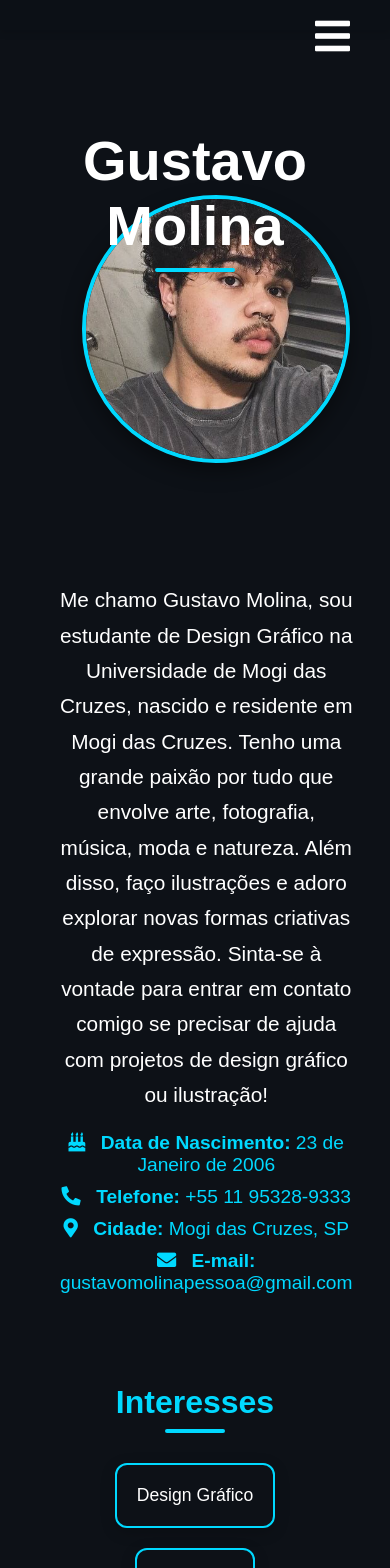
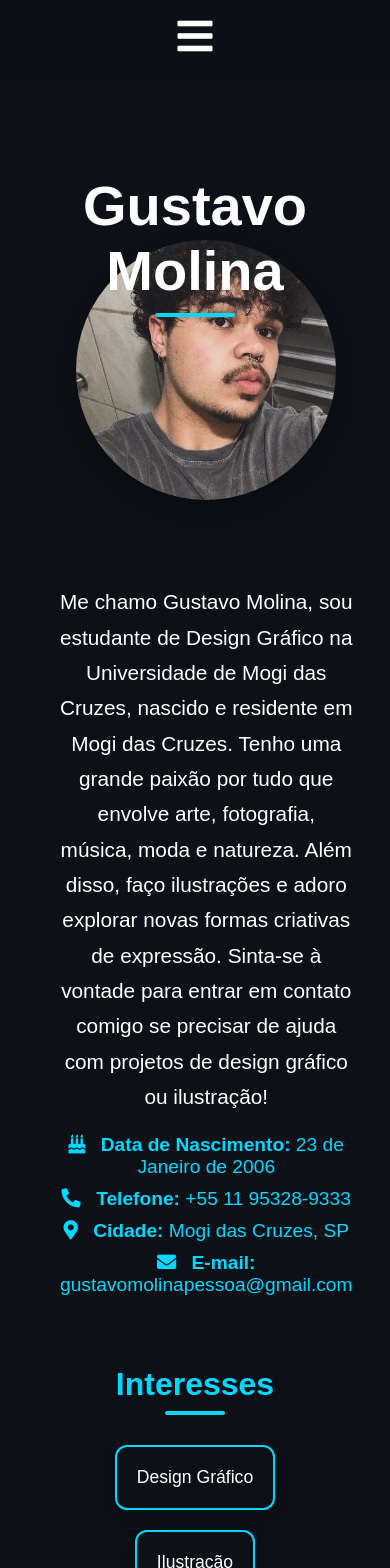
Before and after one commit to biondi06/portifolio, a React (Create React App) app: page /about in a window 390 px wide. Shown: the top 1568 px of the page. Built offline with nearby package versions, Linux system fonts and the light colour scheme.

Commit message:
mobile final acho

```diff
--- a/src/styles.css
+++ b/src/styles.css
@@ -28,37 +28,40 @@ a {
 
 a:hover {
   color: var(--hover-pink);
+  transform: scale(1.1); /* Leve aumento no hover */
 }
 
-/* Menu de navegação centralizado */
+/* Menu de navegação */
 .navbar {
-  background: rgba(13, 17, 23, 0.8); /* Fundo escuro com opacidade */
+  background: rgba(13, 17, 23, 0.8);
   box-shadow: 0 4px 6px rgba(0, 0, 0, 0.1);
   backdrop-filter: blur(8px);
-  text-align: center; /* Mantém o menu centralizado */
+  text-align: center;
   padding: 15px 0;
   position: sticky;
   top: 0;
   z-index: 10;
+  display: flex;
+  justify-content: center; /* Centraliza o menu hambúrguer no mobile */
+  align-items: center;
 }
 
 .hamburger-menu {
-  display: none;
+  display: none; /* Exibe apenas no mobile */
   cursor: pointer;
   font-size: 2.5rem;
   color: var(--primary-text);
-  padding-right: 20px;
   transition: transform 0.3s ease;
 }
 
 .hamburger-menu:hover {
-  transform: scale(1.2);
+  transform: scale(1.2); /* Efeito de leve aumento */
 }
 
-/* Menu de navegação centralizado no desktop */
+/* Menu de navegação visível no desktop */
 .nav-list {
   display: flex;
-  justify-content: center; /* Centraliza os itens do menu */
+  justify-content: center;
   align-items: center;
   list-style: none;
   padding: 0;
@@ -69,7 +72,6 @@ a:hover {
   position: relative;
 }
 
-/* Adiciona um ponto antes de cada link */
 .nav-list li::before {
   content: "•";
   color: var(--highlight-cyan);
@@ -82,8 +84,8 @@ a:hover {
 
 .nav-list a {
   font-size: 1.2rem;
+  padding: 10px 15px;
   color: var(--primary-text);
-  padding: 10px 15px;
   position: relative;
   overflow: hidden;
   transition: all 0.3s ease;
@@ -107,55 +109,16 @@ a:hover {
 
 .nav-list a:hover {
   color: var(--hover-pink);
-  transform: scale(1.1);
 }
 
-/* Seção Sobre */
-.about-content {
-  display: flex;
-  justify-content: center;
-  align-items: center;
-  flex-wrap: wrap;
-  text-align: center;
-}
-
-.about-image img {
-  width: 200px;
-  height: 200px;
-  object-fit: cover; /* Mantém a proporção da imagem */
-  border-radius: 50%;
-  margin: 20px auto;
-  border: 4px solid var(--highlight-cyan); /* Borda destacada ao redor da imagem */
-}
-
-.about-details {
-  flex: 1;
-  max-width: 600px;
-  margin: 20px;
-  text-align: left;
-}
-
-.about-description {
-  font-size: 1.2rem;
-  line-height: 1.5;
-}
-
-.personal-info p {
-  margin: 5px 0;
-  font-size: 1.1rem;
-}
-
-/* Menu hambúrguer no mobile */
+/* Responsividade para mobile */
 @media (max-width: 768px) {
   .hamburger-menu {
-    display: block; /* Exibe o ícone no mobile */
-    position: absolute;
-    right: 20px;
-    top: 15px;
+    display: block; /* Exibe o menu hambúrguer no mobile */
   }
 
   .nav-list {
-    display: none;
+    display: none; /* Menu escondido por padrão no mobile */
     flex-direction: column;
     background-color: var(--menu-bg);
     position: absolute;
@@ -164,13 +127,11 @@ a:hover {
     padding: 20px 0;
     box-shadow: 0 8px 16px rgba(0, 0, 0, 0.3);
     z-index: 100;
-    transform: translateY(-100%);
     transition: transform 0.3s ease;
   }
 
   .nav-list.open {
-    display: flex;
-    transform: translateY(0);
+    display: flex; /* Exibe o menu no mobile ao clicar no hambúrguer */
   }
 
   .nav-list li {
@@ -178,23 +139,18 @@ a:hover {
   }
 
   .nav-list a {
-    font-size: 1.5rem;
+    font-size: 1.5rem; /* Aumenta o tamanho no mobile */
     padding: 15px 30px;
     text-align: center;
   }
 
-  .name {
-    font-size: 2.2rem;
+  /* Centralizando o ícone do menu hambúrguer */
+  .navbar {
+    justify-content: center;
   }
 
-  .about-image img {
-    width: 150px;
-    height: 150px;
-    margin-bottom: 15px;
-  }
-
-  .about-details {
-    text-align: center;
+  .hamburger-menu {
+    position: relative; /* Mantém o hambúrguer centralizado */
   }
 }
 
```
